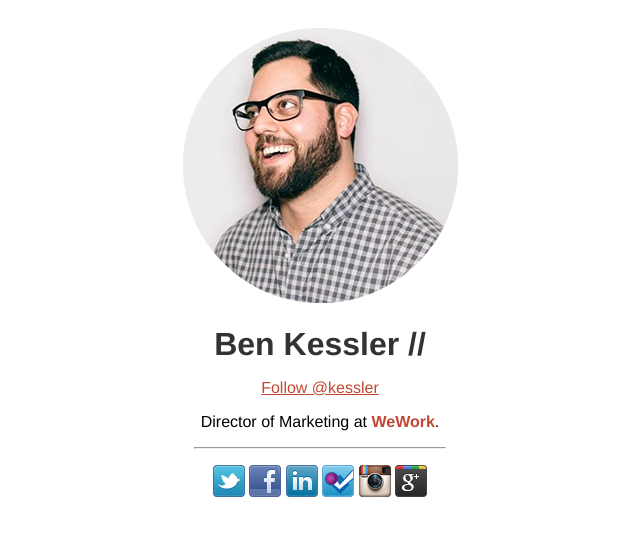
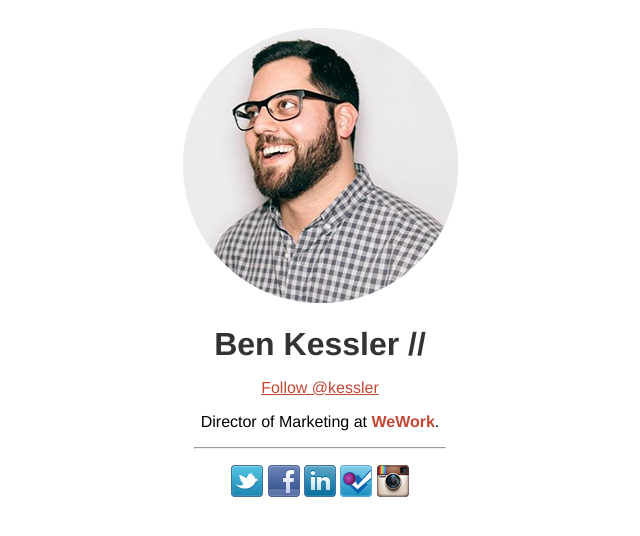
Before and after one commit to benkessler/benkessler.github.com, a plain HTML site: page index.html in a window 1280 px wide. Shown: the whole page, without its empty margins (320-960 px from the left). Drawn offline with Linux system fonts and the light colour scheme.

Commit message:
Update index.html

```diff
--- a/index.html
+++ b/index.html
@@ -31,7 +31,6 @@
 		<a href="http://linkedin.com/in/benkessler" title="Ben Kessler on LinkedIn" target="_blank"><img src="images/linkedin.png" alt="Ben Kessler on LinkedIn"></a>
 		<a href="http://foursquare.com/kessler" title="Ben Kessler on foursquare" target="_blank"><img src="images/foursquare.png" alt="Ben Kessler on foursquare"></a>
 		<a href="http://instagram.com/kessler" title="Ben Kessler on Instagram" target="_blank"><img src="images/instagram.png" alt="Ben Kessler on Google+"></a>
-		<a href="http://plus.google.com/u/0/104078079382042551940/" title="Ben Kessler on Google+" target="_blank"><img src="images/googleplus.png" alt="Ben Kessler on Google+"></a>
 		</p>
 	</div>
 
```
